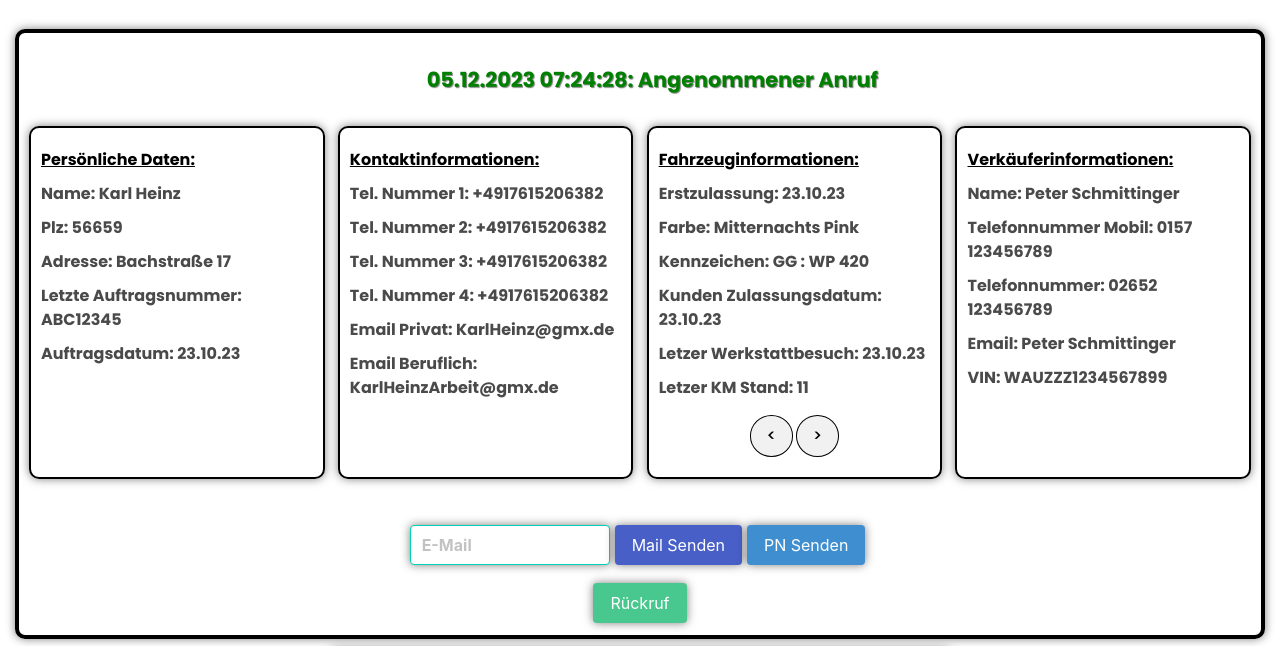
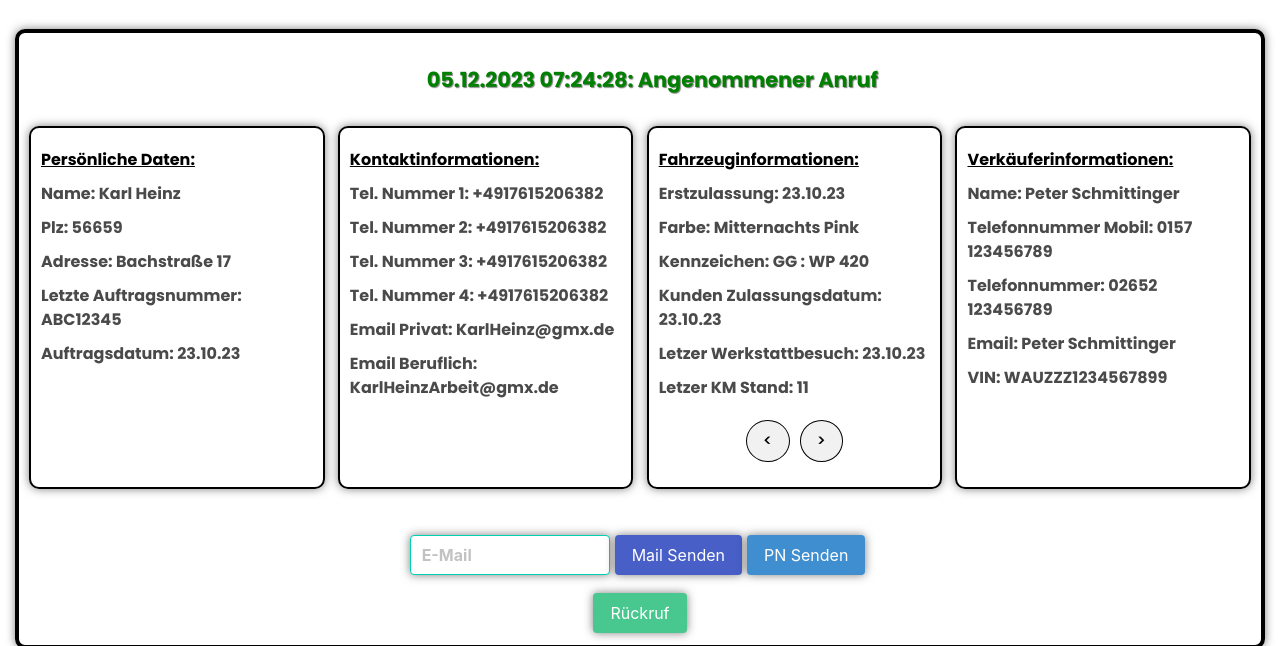
Before and after one commit to KujaQ/WebexBot2, a website: page index.html in a window 1280 px wide. Both pictures are taken after a click on the element 639 px from the left and 336 px from the top of the page. Shown: the part 102-748 px from the top of the page. Drawn offline with nearby package versions, Linux system fonts and the light colour scheme.

Commit message:
next/prev Buttons centered

```diff
--- a/src/scripts/debug.js
+++ b/src/scripts/debug.js
@@ -166,13 +166,22 @@ function quickdebug(color) {
     var pageButtons = document.createElement("div");
     pageButtons.classList.add("pageButtonContainer");
     pageButtons.classList.add("inactive");
+
+    var pageButtonStyle = document.createElement("div");
+    pageButtonStyle.classList.add("pageButtonStyle");
+    pageButtonStyle.classList.add("inactive");
+
     var prevButton = document.createElement("a");
     var prevButtonText = document.createTextNode("<")
     prevButton.classList.add("previous");
     // prevButton.setAttribute("href", "");
     prevButton.classList.add("round");
     prevButton.appendChild(prevButtonText);
-    pageButtons.appendChild(prevButton);
+    prevButton.addEventListener('click', (e) => {
+        e.stopPropagation();
+        testalert()
+    });
+    pageButtonStyle.appendChild(prevButton);
 
     var nextButton = document.createElement("a");
     var nextButtonText = document.createTextNode(">")
@@ -180,7 +189,12 @@ function quickdebug(color) {
     // nextButton.setAttribute("href", "");
     nextButton.classList.add("round");
     nextButton.appendChild(nextButtonText);
-    pageButtons.appendChild(nextButton);
+    nextButton.addEventListener('click', (e) => {
+        e.stopPropagation();
+        testalert()
+    });
+    pageButtonStyle.appendChild(nextButton);
+    pageButtons.appendChild(pageButtonStyle);
 
     var salesPerson = document.createElement("li");
     var salesPersonText = document.createTextNode(`Name: Peter Schmittinger`);
@@ -309,3 +323,7 @@ if (debugMode === true) {
     quickdebug("green");
     quickdebug("red");
 }
+
+function testalert(){
+    alert('penis');
+}
--- a/src/scripts/utils.js
+++ b/src/scripts/utils.js
@@ -27,7 +27,6 @@ function getCurrentDateTime() {
 
   return formattedDateTime;
 }
-
 // Hilfsfunktion für führende Nullen
 function padNumber(num) {
   return num.toString().padStart(2, '0');
--- a/src/styles/style.css
+++ b/src/styles/style.css
@@ -420,13 +420,13 @@ a {
 }
 
 .previous {
-    margin-left: 33%;
+    margin: 5px;
     background-color: #f1f1f1;
     color: black;
 }
 
 .next {
-    margin-right: 33%;
+    margin: 5px;
     background-color: #f1f1f1;
     color: black;
     z-index: 1000;
```
